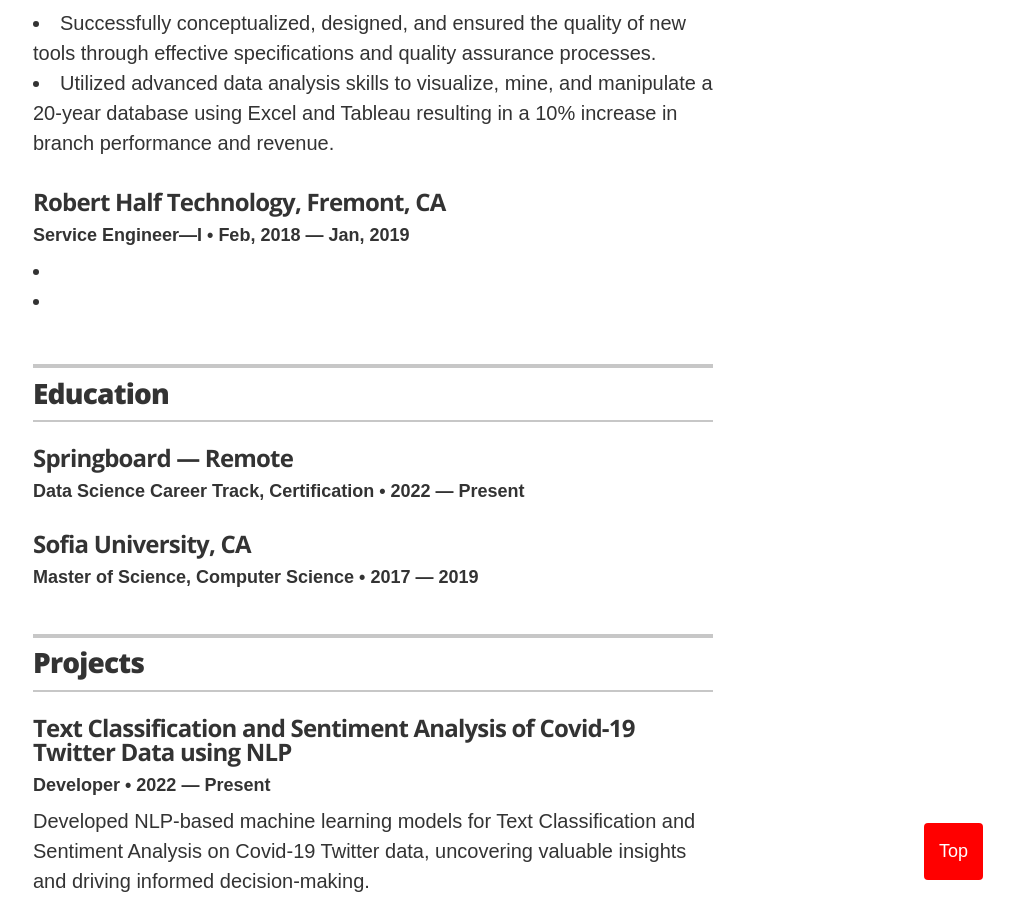
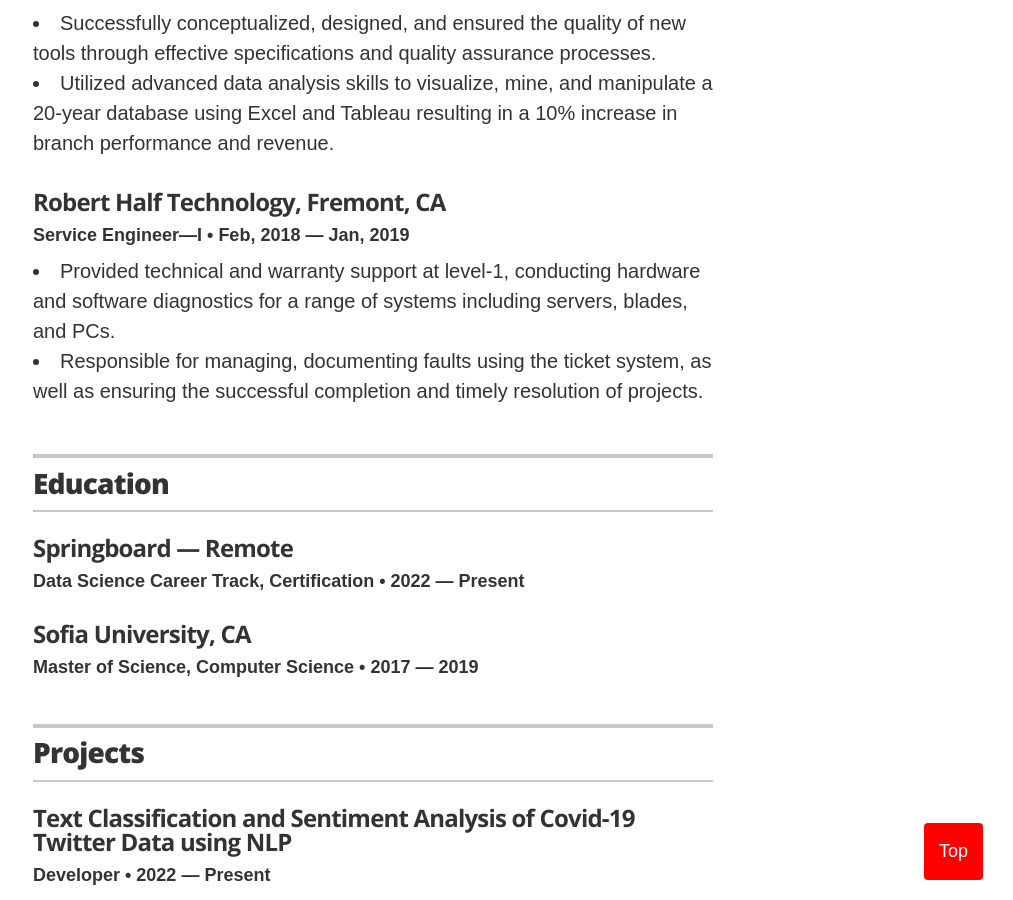
Before and after one commit to ttariqaziz/ttariqaziz.github.io, a Jekyll site: the page built from index.html, in a window 1280 px wide and 900 px high, scrolled down 953 px. Shown: the whole window, without its empty margins (267-1280 px from the left). Built offline with Jekyll 4.4.1, drawn with Linux system fonts in a browser that asks for light colours.

Commit message:
Update experience.yml

```diff
--- a/_data/experience.yml
+++ b/_data/experience.yml
@@ -17,7 +17,7 @@
 - company: Robert Half Technology, Fremont, CA
   position: Service Engineer&mdash;I
   duration: Feb, 2018 &mdash; Jan, 2019
-  summary: <li>  </li><li>  </li>
+  summary: <li>Provided technical and warranty support at level-1, conducting hardware and software diagnostics for a range of systems including servers, blades, and PCs.</li><li>Responsible for managing, documenting faults using the ticket system, as well as ensuring the successful completion and timely resolution of projects.</li>
 
 
 #- company: San Mateo Auto Sales &mdash; San Mateo, CA
```
